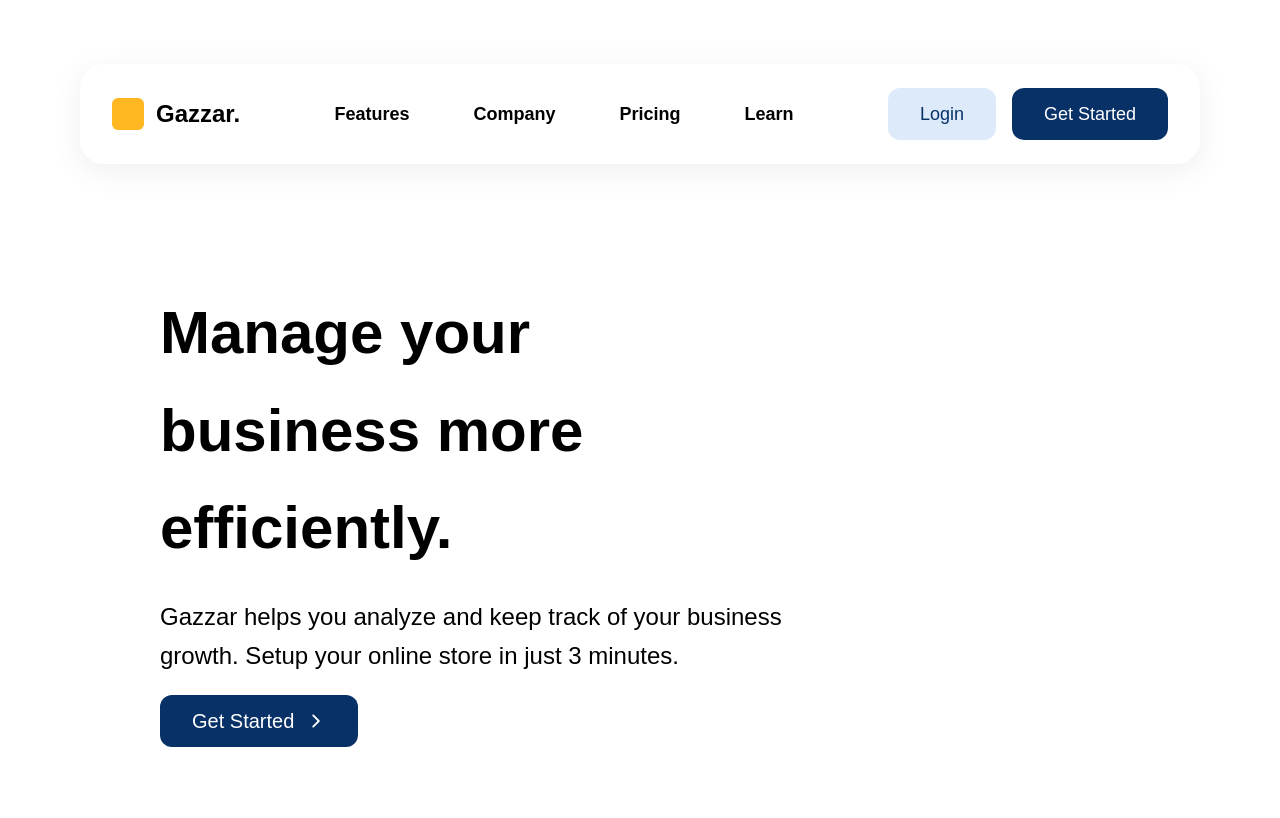
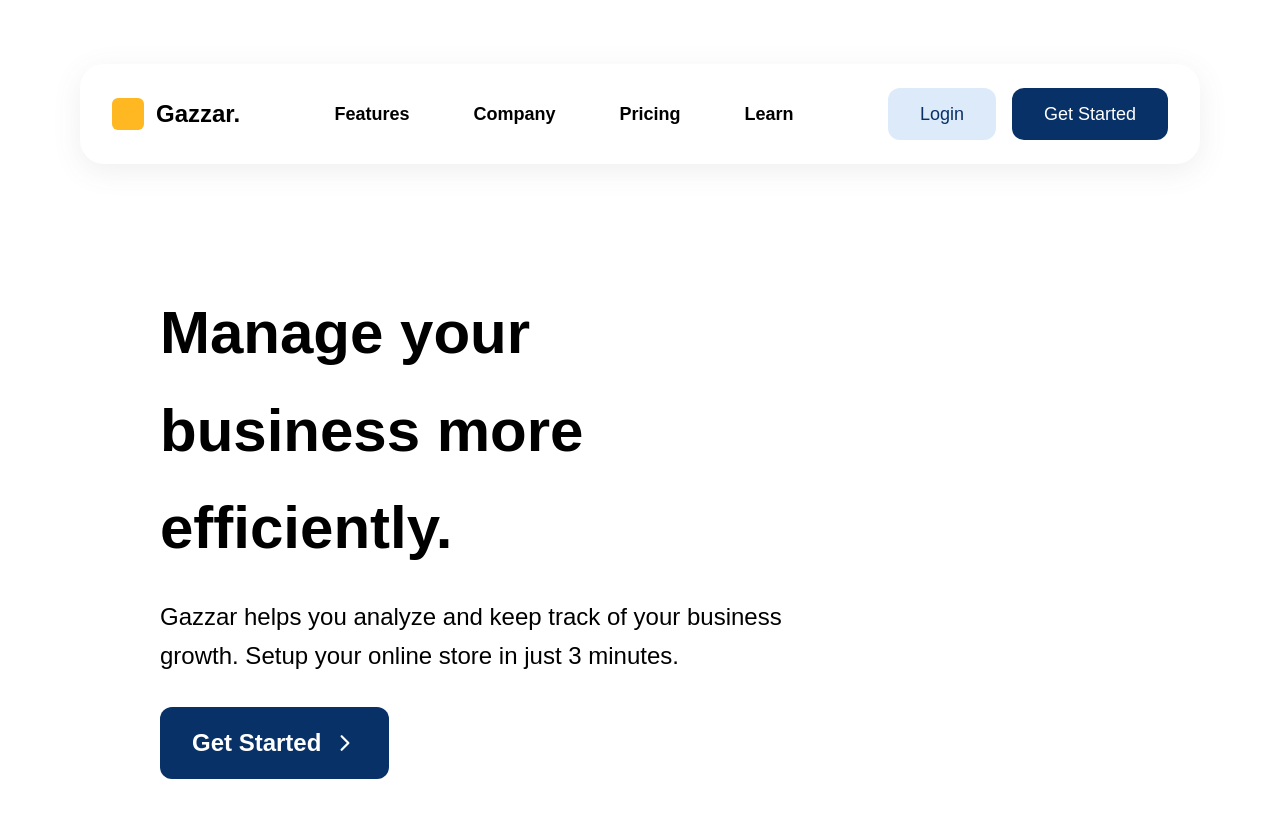
Before and after one commit to Fullstack-Roadmap/Gazzar-Frontend, a React app: page / in a window 1280 px wide. Shown: the top 818 px of the page. Built offline with nearby package versions, Linux system fonts and the light colour scheme; the HTML template or start-up script is replaced by a standard one.

Commit message:
Hero section style edits

```diff
--- a/src/routes/Button.jsx
+++ b/src/routes/Button.jsx
@@ -16,7 +16,7 @@ const Button = ({ text, textColor, buttonColor, hasArrow }) => {
     >
       {text}
       {hasArrow && (
-        <div className="">
+        <div>
           <IoIosArrowForward />
         </div>
       )}
--- a/src/routes/Hero.jsx
+++ b/src/routes/Hero.jsx
@@ -1,5 +1,6 @@
 import React from "react";
 import Button from "./Button";
+import { IoIosArrowForward } from "react-icons/io";
 
 const Hero = () => {
      const blue = "#083167";
@@ -12,8 +13,13 @@ const Hero = () => {
       <p className="my-5 text-2xl font-medium w-2/3 leading-relaxed">
         Gazzar helps you analyze and keep track of your business growth. Setup
         your online store in just 3 minutes.
-        </p>
-        <Button text="Get Started" buttonColor={blue} hasArrow={ true} />
+      </p>
+      <button className="mt-8 px-8 py-5 rounded-xl flex items-center gap-3 bg-blue text-white text-2xl">
+        <span>Get Started</span>
+        <div>
+          <IoIosArrowForward />
+        </div>
+      </button>
     </div>
   );
 };
```
